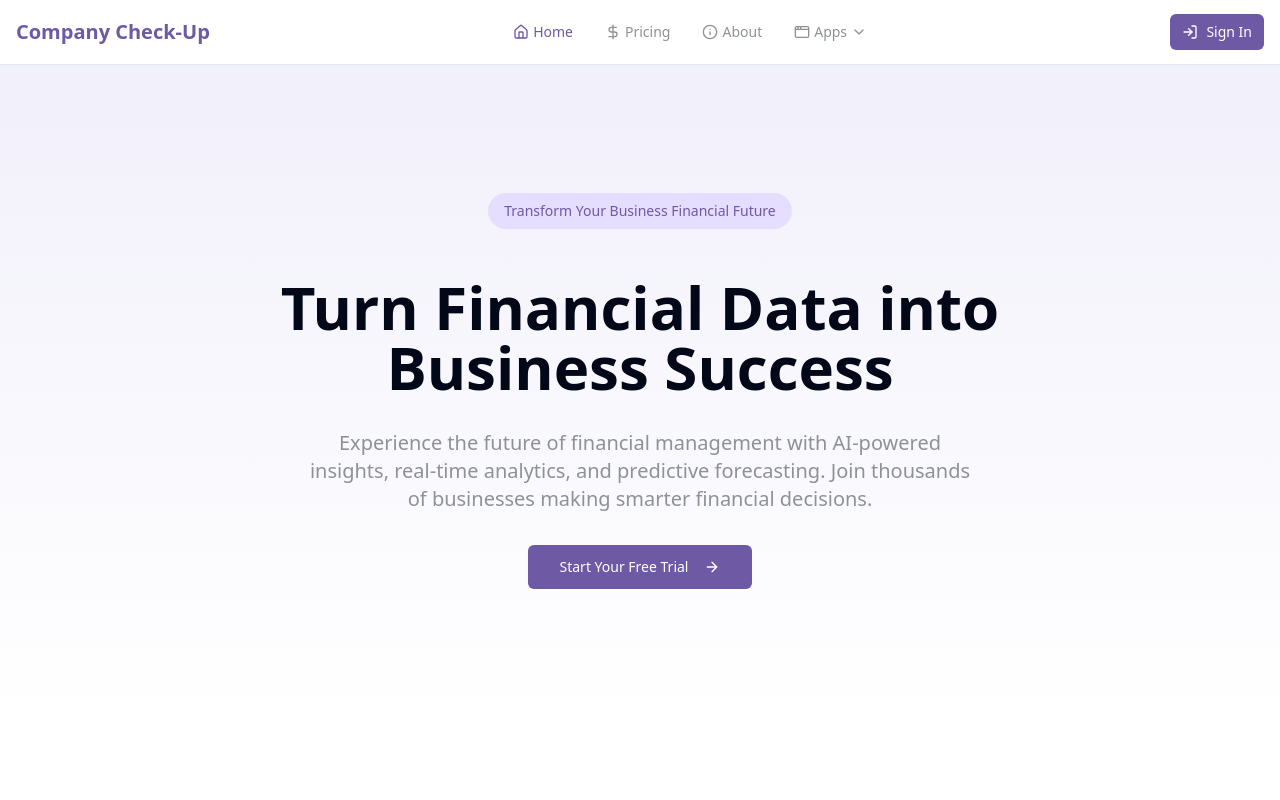
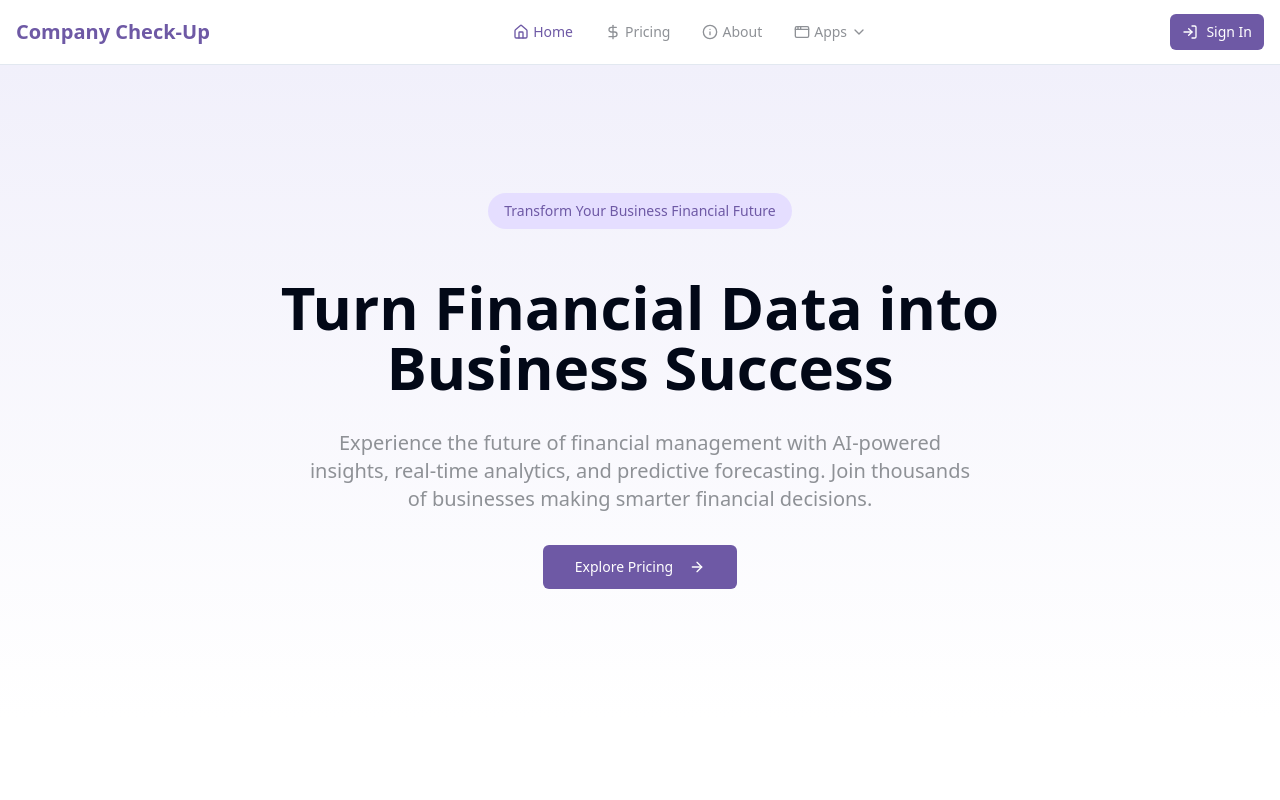
Before and after one commit to GodIuz/ccup, a React (Vite) app: page / in a window 1280 px wide. Shown: the top 800 px of the page. Built offline with nearby package versions, Linux system fonts and the light colour scheme.

Commit message:
Update button label and link
- Updated button label.
- Added link to pricing page.

```diff
--- a/src/components/Hero.tsx
+++ b/src/components/Hero.tsx
@@ -1,6 +1,7 @@
 
 import { ArrowRight } from "lucide-react";
 import { Button } from "./ui/button";
+import { Link } from "react-router-dom";
 
 export const Hero = () => {
   return (
@@ -17,9 +18,11 @@ export const Hero = () => {
             Experience the future of financial management with AI-powered insights, real-time analytics, and predictive forecasting. Join thousands of businesses making smarter financial decisions.
           </p>
           <div className="flex flex-col sm:flex-row gap-4 justify-center items-center">
-            <Button size="lg" className="group">
-              Start Your Free Trial
-              <ArrowRight className="ml-2 h-4 w-4 transition-transform group-hover:translate-x-1" />
+            <Button asChild size="lg" className="group w-full sm:w-auto">
+              <Link to="/pricing">
+                Explore Pricing
+                <ArrowRight className="ml-2 h-4 w-4 transition-transform group-hover:translate-x-1" />
+              </Link>
             </Button>
           </div>
         </div>
```
